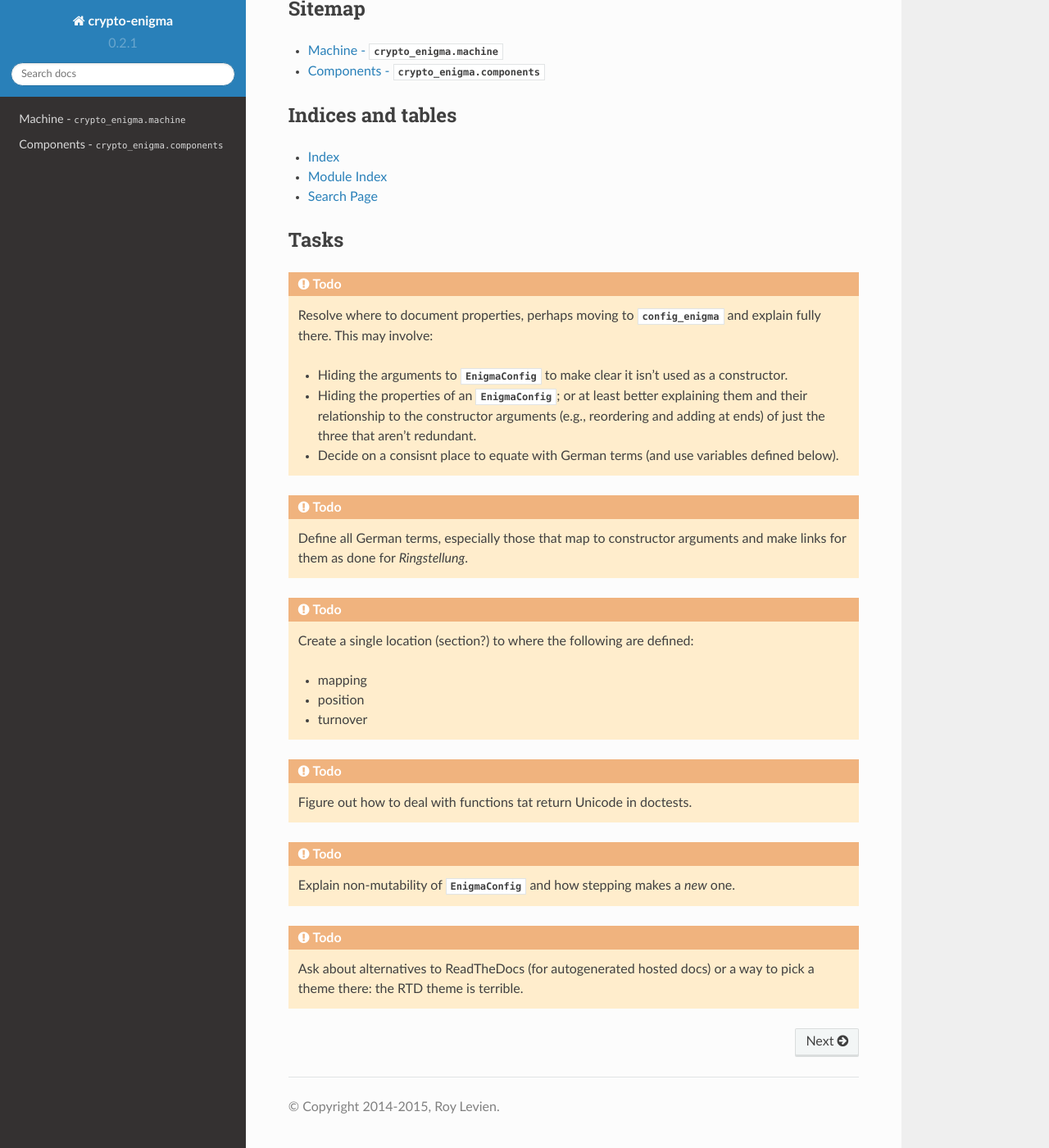
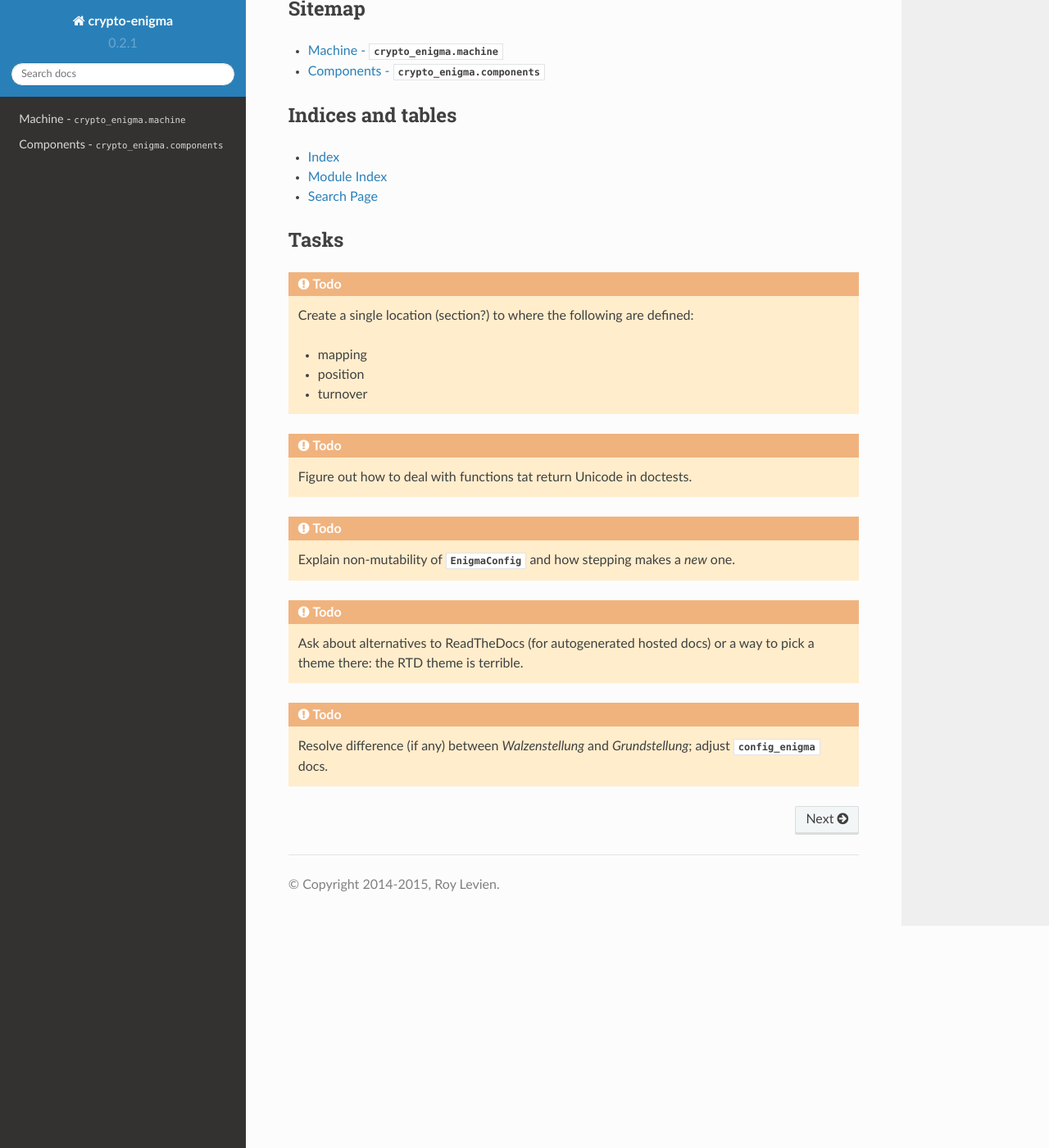
Before and after one commit to orome/crypto-enigma-py, a Sphinx documentation site: the page built from doc/source/index.rst, in a window 1280 px wide and 1400 px high, scrolled down 540 px. Shown: the whole window at 82% size. Built offline with Sphinx 7.4.7 and the Read the Docs theme 2.0.0, drawn with Linux system fonts in a browser that asks for light colours.

Commit message:
Update documentation tasks

```diff
--- a/doc/source/index.rst
+++ b/doc/source/index.rst
@@ -39,22 +39,6 @@ Tasks
 
 .. todo::
 
-    Resolve where to document properties, perhaps moving to `config_enigma` and explain fully there.
-    This may involve:
-
-    * Hiding the arguments to `EnigmaConfig` to make clear it isn't used as a constructor.
-    * Hiding the properties of an `EnigmaConfig`; or at least better explaining them and their relationship
-      to the constructor arguments (e.g., reordering and adding at ends) of just the three that aren't
-      redundant.
-    * Decide on a consisnt place to equate with German terms (and use variables defined below).
-
-.. todo::
-
-    Define all German terms, especially those that map to constructor arguments and make links for them as done
-    for *Ringstellung*.
-
-.. todo::
-
     Create a single location (section?) to where the following are defined:
 
     * mapping
@@ -73,3 +57,7 @@ Tasks
 
     Ask about alternatives to ReadTheDocs (for autogenerated hosted docs) or a way to pick a theme there:
     the RTD theme is terrible.
+
+.. todo::
+
+    Resolve difference (if any) between *Walzenstellung* and *Grundstellung*; adjust `config_enigma` docs.
```
